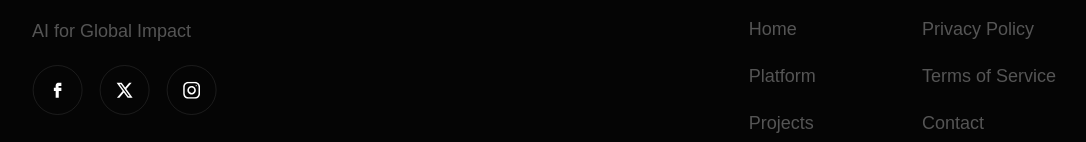
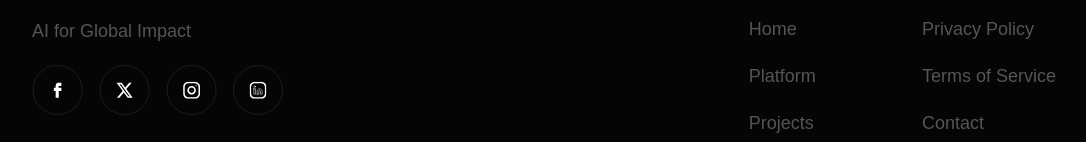
Before and after one commit to cuesoftinc/cuelabs-platform, a Next.js app: page / in a window 1280 px wide. Shown: the part 6217-6359 px from the top of the page, without its empty margins (96-1182 px from the left). Built offline with nearby package versions, Linux system fonts and the light colour scheme; a web font is replaced by a local one.

Commit message:
complete review

```diff
--- a/src/app/page.tsx
+++ b/src/app/page.tsx
@@ -19,7 +19,7 @@ import leaderboards from '@/images/leaderboards.webp';
 import apparule from '@/images/apparule.webp';
 import storefront from '@/images/storefront.webp';
 import upstat from '@/images/upstat.webp';
-import expendit from '@/images/upstat-e.webp';
+import expendit from '@/images/expendit.webp';
 import shirt from '@/images/shirt.webp';
 import iwatch from '@/images/iwatch.webp';
 import ipad from '@/images/ipad.webp';
--- a/src/components/custom/navigation/footer.tsx
+++ b/src/components/custom/navigation/footer.tsx
@@ -1,10 +1,11 @@
 import Image from 'next/image';
+import Link from 'next/link';
 
 import logo from '@/svgs/cuesoft-logo.svg';
 import fb from '@/svgs/fb-full.svg';
 import x from '@/svgs/x-full.svg';
 import ig from '@/svgs/ig-full.svg';
-import Link from 'next/link';
+import ln from '@/svgs/ln-full.svg';
 
 function Footer() {
   return (
@@ -28,6 +29,10 @@ function Footer() {
 
             <Link href='https://instagram.com/cuesoftinc' target='_blank'>
               <Image src={ig} alt='instagram logo' className='' />
+            </Link>
+
+            <Link href='https://linkedin.com/company/cuesoft' target='_blank'>
+              <Image src={ln} alt='linkedin logo' className='' />
             </Link>
           </div>
         </div>
```
Also changed, not shown: public/images/expendit.webp (added), public/svgs/ln-full.svg (added).
